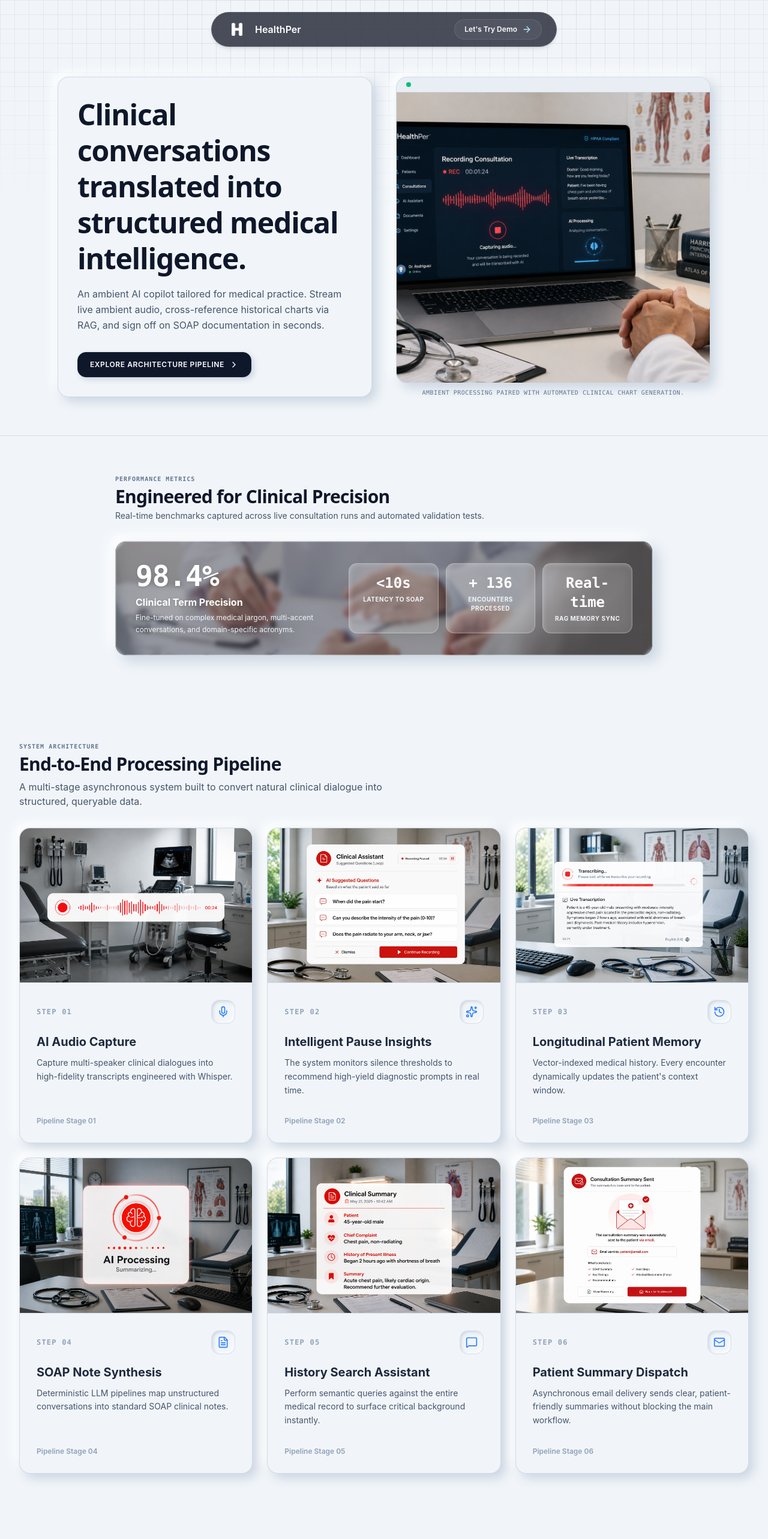
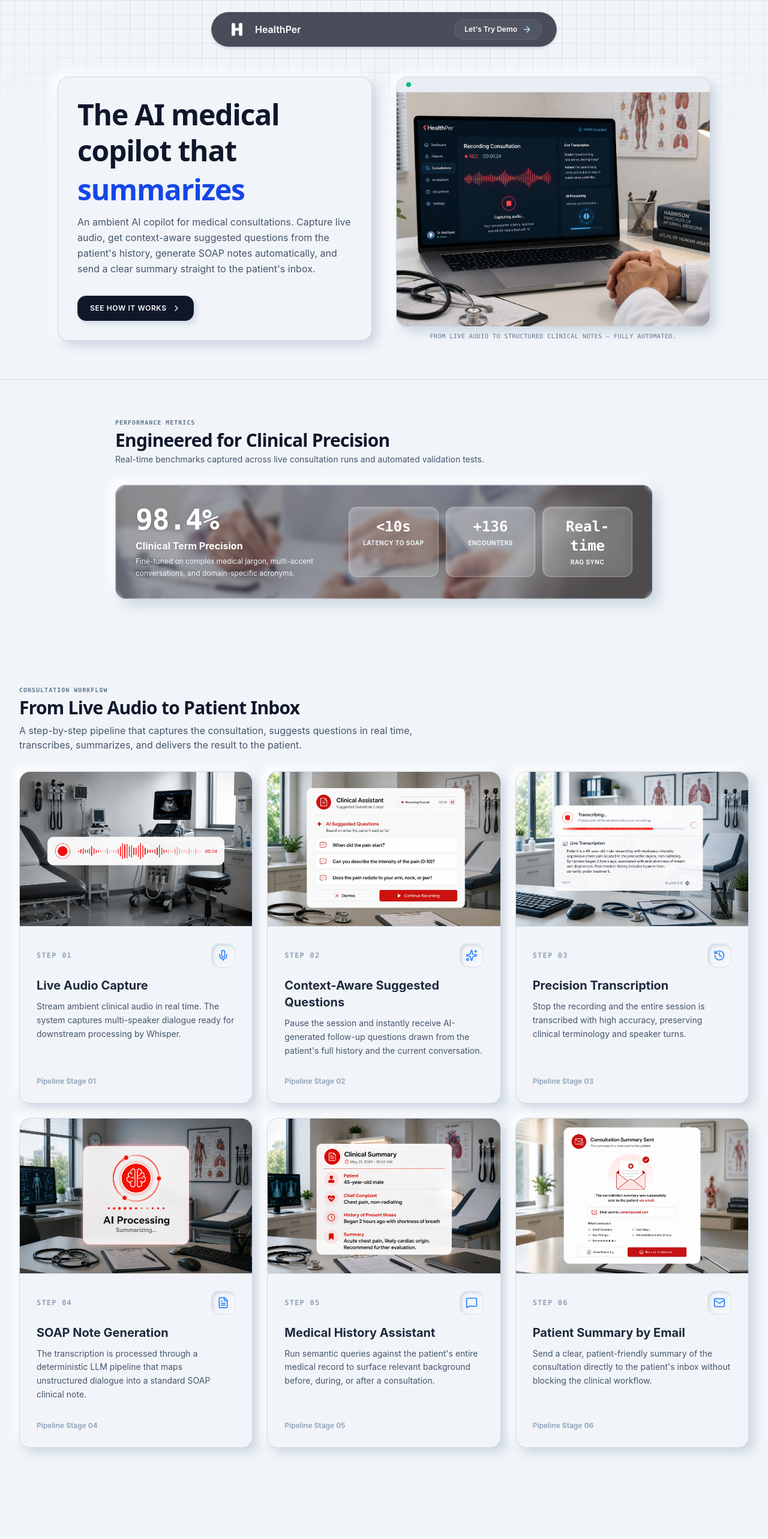
Before and after one commit to franrr29/HealthPer, a React (Vite) app in the folder Front/: page / in a window 1280 px wide. Shown: the top 2566 px of the page at 60% size. Built offline with nearby package versions, Linux system fonts and the light colour scheme; no server answers.

Commit message:
feat: add rotating text animation to hero and update landing copy

```diff
--- a/Front/package.json
+++ b/Front/package.json
@@ -20,6 +20,7 @@
     "class-variance-authority": "^0.7.1",
     "clsx": "^2.1.1",
     "lucide-react": "^1.21.0",
+    "motion": "^12.42.2",
     "radix-ui": "^1.6.0",
     "react": "^19.2.6",
     "react-dom": "^19.2.6",
--- /dev/null
+++ b/Front/src/components/common/RotatingText.tsx
@@ -0,0 +1,32 @@
+import { useState, useEffect } from "react";
+import { AnimatePresence, motion } from "motion/react";
+
+interface Props {
+  words: string[];
+  interval?: number;
+}
+
+export function RotatingText({ words, interval = 1800 }: Props) {
+  const [index, setIndex] = useState(0);
+
+  useEffect(() => {
+    const id = setInterval(() => setIndex((i) => (i + 1) % words.length), interval);
+    return () => clearInterval(id);
+  }, [words.length, interval]);
+
+  return (
+<span className="inline-block text-blue-700 overflow-hidden align-bottom whitespace-nowrap" style={{ height: "1.15em" }}>      <AnimatePresence mode="wait">
+        <motion.span
+          key={words[index]}
+          initial={{ y: "100%", opacity: 0 }}
+          animate={{ y: 0, opacity: 1 }}
+          exit={{ y: "-100%", opacity: 0 }}
+          transition={{ duration: 0.2, ease: "easeInOut" }}
+          className="inline-block"
+        >
+          {words[index]}
+        </motion.span>
+      </AnimatePresence>
+    </span>
+  );
+}
--- a/Front/src/pages/welcome/Welcome.tsx
+++ b/Front/src/pages/welcome/Welcome.tsx
@@ -6,6 +6,8 @@ import { FeatureCard } from "./FeatureCard";
 import { EngineeringDecisions } from "./EngineeringDecisions";
 import { Reveal } from "@/components/common/Reveal";
 import { Footer } from "@/layouts/Footer";
+import { RotatingText } from "@/components/common/RotatingText";
+
 
 const LINKEDIN_URL = "https://www.linkedin.com/in/franrod-dev/";
 
@@ -15,54 +17,54 @@ const FEATURES = [
     icon: Mic,
     image: "/grabar.png",
     alt: "Voice recording during a consultation",
-    title: "AI Audio Capture",
+    title: "Live Audio Capture",
     description:
-      "Capture multi-speaker clinical dialogues into high-fidelity transcripts engineered with Whisper.",
+      "Stream ambient clinical audio in real time. The system captures multi-speaker dialogue ready for downstream processing by Whisper.",
   },
   {
     step: "02",
     icon: Sparkles,
     image: "/preguntas.jpg",
     alt: "AI suggested questions while recording is paused",
-    title: "Intelligent Pause Insights",
+    title: "Context-Aware Suggested Questions",
     description:
-      "The system monitors silence thresholds to recommend high-yield diagnostic prompts in real time.",
+      "Pause the session and instantly receive AI-generated follow-up questions drawn from the patient's full history and the current conversation.",
   },
   {
     step: "03",
     icon: History,
     image: "/transcrib.png",
-    alt: "Transcribed consultation history",
-    title: "Longitudinal Patient Memory",
+    alt: "Transcribed consultation text",
+    title: "Precision Transcription",
     description:
-      "Vector-indexed medical history. Every encounter dynamically updates the patient's context window.",
+      "Stop the recording and the entire session is transcribed with high accuracy, preserving clinical terminology and speaker turns.",
   },
   {
     step: "04",
     icon: FileText,
     image: "/processing.png",
     alt: "AI processing a clinical summary",
-    title: "SOAP Note Synthesis",
+    title: "SOAP Note Generation",
     description:
-      "Deterministic LLM pipelines map unstructured conversations into standard SOAP clinical notes.",
+      "The transcription is processed through a deterministic LLM pipeline that maps unstructured dialogue into a standard SOAP clinical note.",
   },
   {
     step: "05",
     icon: MessageSquare,
     image: "/summ.png",
     alt: "Text-based question and answer",
-    title: "History Search Assistant",
+    title: "Medical History Assistant",
     description:
-      "Perform semantic queries against the entire medical record to surface critical background instantly.",
+      "Run semantic queries against the patient's entire medical record to surface relevant background before, during, or after a consultation.",
   },
   {
     step: "06",
     icon: Mail,
     image: "/sendMail.jpg",
     alt: "Consultation summary sent to the patient by email",
-    title: "Patient Summary Dispatch",
+    title: "Patient Summary by Email",
     description:
-      "Asynchronous email delivery sends clear, patient-friendly summaries without blocking the main workflow.",
+      "Send a clear, patient-friendly summary of the consultation directly to the patient's inbox without blocking the clinical workflow.",
   },
 ];
 
@@ -92,11 +94,14 @@ export default function Welcome() {
             <div className="grid grid-cols-1 items-stretch gap-10 lg:grid-cols-12">
               <div className="lg:col-span-6 flex flex-col justify-center rounded-2xl border border-slate-300/80 bg-slate-100 p-6 sm:p-8 shadow-[8px_8px_18px_#cbd5e1,-8px_-8px_18px_#ffffff]">
                 <h1 className="font-display text-3xl font-bold tracking-tight text-slate-900 sm:text-4xl lg:text-5xl lg:leading-tight">
-                  Clinical conversations translated into structured medical intelligence.
+                  The AI medical copilot that
+                  <br className="hidden lg:block" />
+                  {" "}
+                  <RotatingText words={["captures", "questions", "transcribes", "summarizes", "delivers"]} />
                 </h1>
 
                 <p className="mt-4 text-base leading-relaxed text-slate-600">
-                  An ambient AI copilot tailored for medical practice. Stream live ambient audio, cross-reference historical charts via RAG, and sign off on SOAP documentation in seconds.
+                  An ambient AI copilot for medical consultations. Capture live audio, get context-aware suggested questions from the patient's history, generate SOAP notes automatically, and send a clear summary straight to the patient's inbox.
                 </p>
 
                 {/* botones de accion */}
@@ -105,7 +110,7 @@ export default function Welcome() {
                     href="#features"
                     className="group inline-flex items-center gap-2 rounded-xl bg-slate-900 px-5 py-3 text-xs font-semibold uppercase tracking-wider text-white border border-slate-800 shadow-[4px_4px_10px_#cbd5e1] hover:bg-slate-800 transition duration-150"
                   >
-                    <span>Explore Architecture Pipeline</span>
+                    <span>See How It Works</span>
                     <ChevronRight className="h-4 w-4 transition-transform duration-150 group-hover:translate-x-0.5" />
                   </a>
                 </div>
@@ -126,7 +131,7 @@ export default function Welcome() {
                   </div>
                 </div>
                 <p className="mt-2 text-center font-mono text-[10px] uppercase tracking-wider text-slate-500">
-                  Ambient processing paired with automated clinical chart generation.
+                  From live audio to structured clinical notes — fully automated.
                 </p>
               </div>
             </div>
@@ -162,11 +167,11 @@ export default function Welcome() {
 
                   {/* metric principal */}
                   <div className="md:col-span-5">
-                    <p className="font-mono text-5xl font-extrabold tracking-tight text-white drop-shadow-sm">
+                    <p className="font-mono text-4xl sm:text-5xl font-extrabold tracking-tight text-white drop-shadow-sm">
                       98.4%
                     </p>
 
-                    <p className="mt-2 text-base font-bold text-white drop-shadow-sm">
+                    <p className="mt-2 text-sm sm:text-base font-bold text-white drop-shadow-sm">
                       Clinical Term Precision
                     </p>
 
@@ -177,31 +182,31 @@ export default function Welcome() {
 
                   {/* estadisticas secundarias */}
                   <div className="md:col-span-7">
-                    <div className="grid grid-cols-3 gap-3">
-                      <div className="rounded-xl border border-white/30 bg-white/15 p-4 text-center backdrop-blur-md shadow-[inset_2px_2px_6px_rgba(255,255,255,0.2)]">
-                        <p className="font-mono text-2xl font-black text-white">
+                    <div className="grid grid-cols-3 gap-2 sm:gap-3">
+                      <div className="rounded-xl border border-white/30 bg-white/15 p-2 sm:p-4 text-center backdrop-blur-md shadow-[inset_2px_2px_6px_rgba(255,255,255,0.2)]">
+                        <p className="font-mono text-lg sm:text-2xl font-black text-white">
                           &lt;10s
                         </p>
-                        <p className="mt-1 text-[10px] uppercase tracking-wider text-slate-100 font-bold">
+                        <p className="mt-1 text-[8px] sm:text-[10px] uppercase tracking-wider text-slate-100 font-bold">
                           Latency to SOAP
                         </p>
                       </div>
 
-                      <div className="rounded-xl border border-white/30 bg-white/15 p-4 text-center backdrop-blur-md shadow-[inset_2px_2px_6px_rgba(255,255,255,0.2)]">
-                        <p className="font-mono text-2xl font-black text-white">
-                          + 136
+                      <div className="rounded-xl border border-white/30 bg-white/15 p-2 sm:p-4 text-center backdrop-blur-md shadow-[inset_2px_2px_6px_rgba(255,255,255,0.2)]">
+                        <p className="font-mono text-lg sm:text-2xl font-black text-white">
+                          +136
                         </p>
-                        <p className="mt-1 text-[10px] uppercase tracking-wider text-slate-100 font-bold">
-                          Encounters Processed
+                        <p className="mt-1 text-[8px] sm:text-[10px] uppercase tracking-wider text-slate-100 font-bold">
+                          Encounters
                         </p>
                       </div>
 
-                      <div className="rounded-xl border border-white/30 bg-white/15 p-4 text-center backdrop-blur-md shadow-[inset_2px_2px_6px_rgba(255,255,255,0.2)]">
-                        <p className="font-mono text-2xl font-black text-white">
+                      <div className="rounded-xl border border-white/30 bg-white/15 p-2 sm:p-4 text-center backdrop-blur-md shadow-[inset_2px_2px_6px_rgba(255,255,255,0.2)]">
+                        <p className="font-mono text-lg sm:text-2xl font-black text-white break-words">
                           Real-time
                         </p>
-                        <p className="mt-1 text-[10px] uppercase tracking-wider text-slate-100 font-bold">
-                          RAG Memory Sync
+                        <p className="mt-1 text-[8px] sm:text-[10px] uppercase tracking-wider text-slate-100 font-bold">
+                          RAG Sync
                         </p>
                       </div>
                     </div>
@@ -219,13 +224,13 @@ export default function Welcome() {
             <Reveal>
               <div className="max-w-2xl">
                 <span className="font-mono text-[10px] font-bold tracking-widest uppercase text-slate-500 block mb-1">
-                  System Architecture
+                  Consultation Workflow
                 </span>
                 <h2 className="font-display text-2xl font-bold tracking-tight text-slate-900 sm:text-3xl">
-                  End-to-End Processing Pipeline
+                  From Live Audio to Patient Inbox
                 </h2>
                 <p className="mt-2 text-sm sm:text-base text-slate-600">
-                  A multi-stage asynchronous system built to convert natural clinical dialogue into structured, queryable data.
+                  A step-by-step pipeline that captures the consultation, suggests questions in real time, transcribes, summarizes, and delivers the result to the patient.
                 </p>
               </div>
             </Reveal>
```
Also changed, not shown: 1 other file (tests, documents, lock files or other folders).
